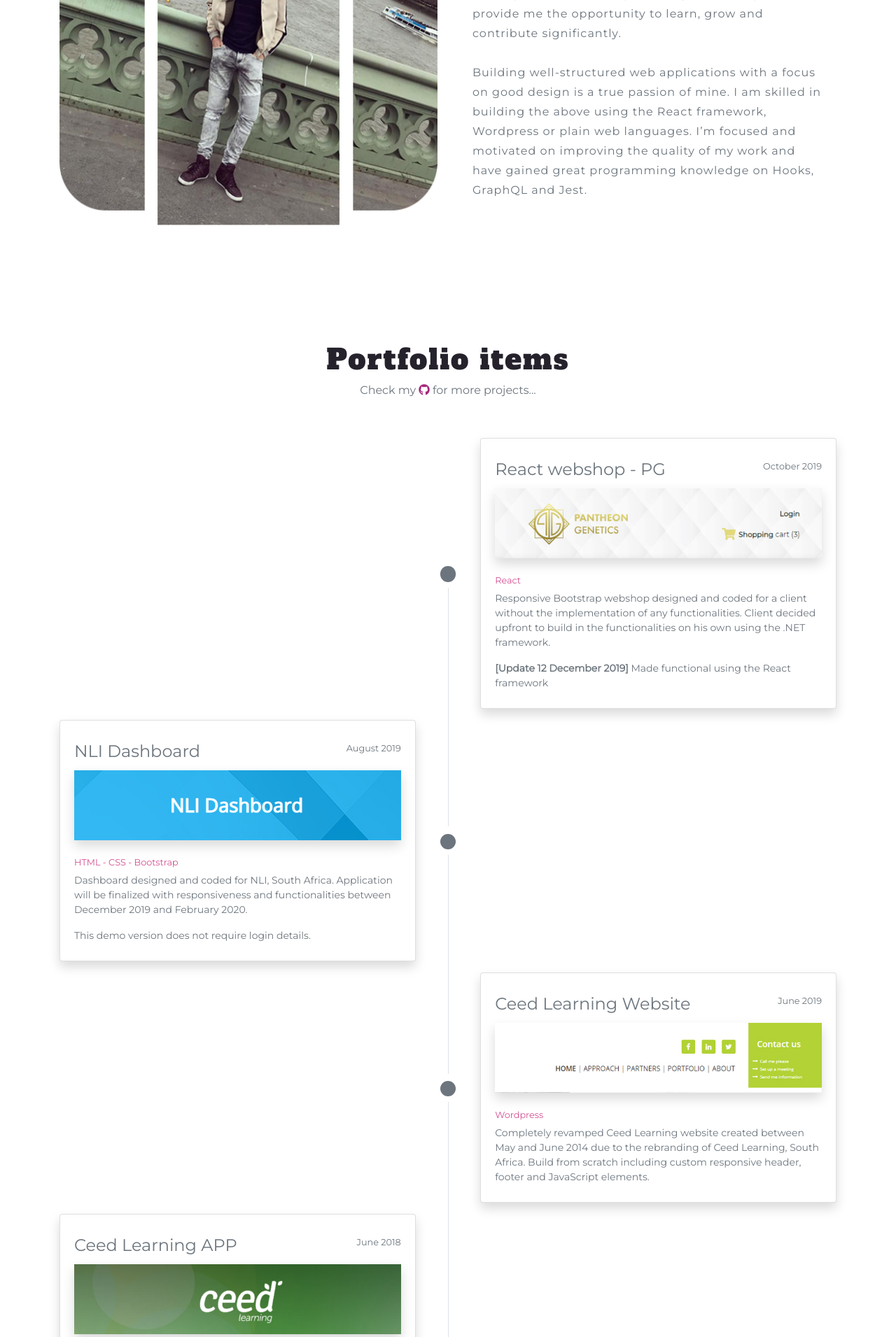
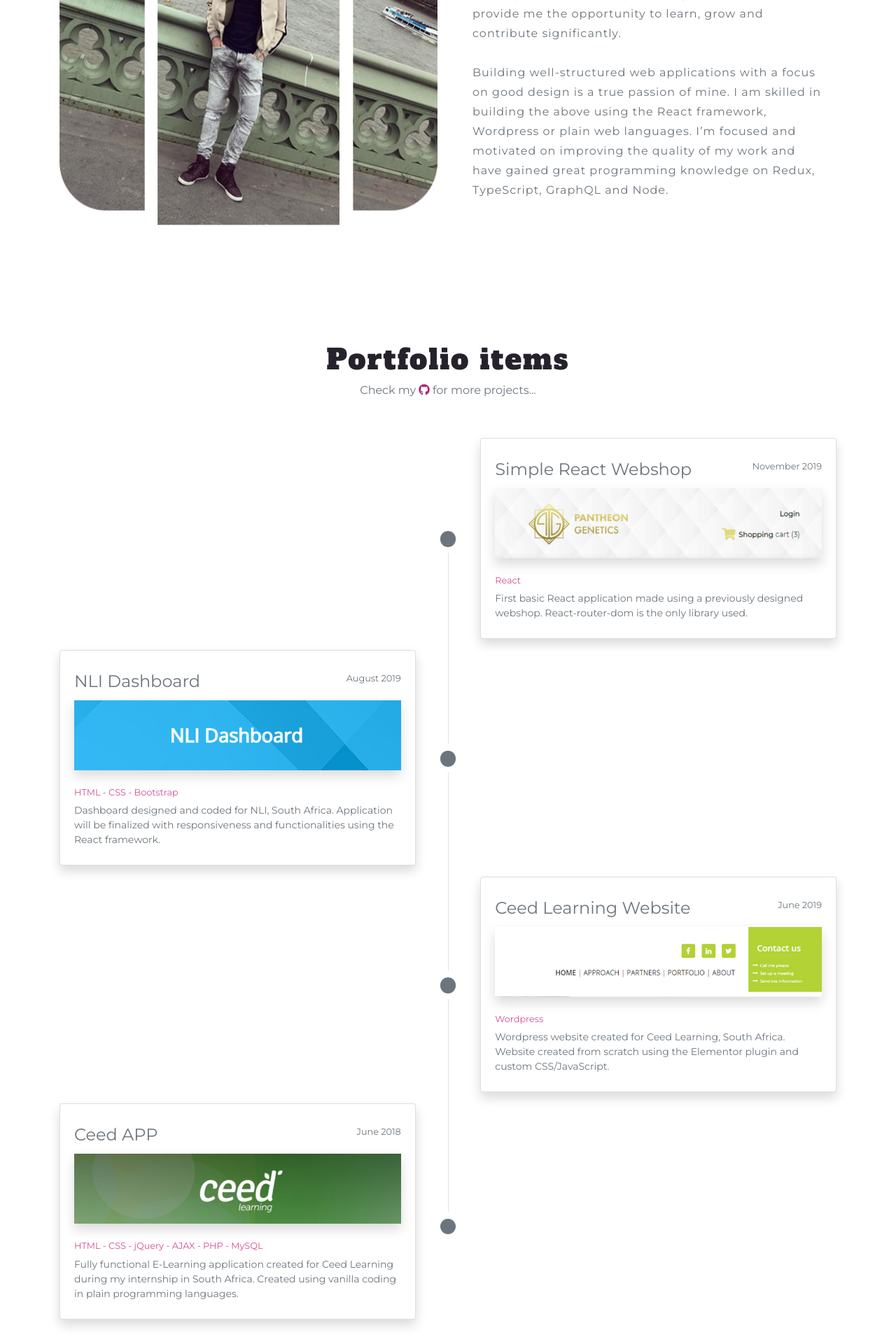
Before and after one commit to yourigruiters/OLD-Portfolio, a PHP site: page / in a window 1280 px wide. Shown: the part 972-2883 px from the top of the page at 70% size. Run offline with PHP 8.4, Linux system fonts and the light colour scheme; some libraries are stand-ins or nearby versions.

Commit message:
Updated 19-feb, changes to content of portfolio and description

```diff
--- a/index.php
+++ b/index.php
@@ -57,7 +57,7 @@
           Building well-structured web applications with a focus on good design is a true passion of mine.
           I am skilled in building the above using the React framework, Wordpress or plain web languages.
           I’m focused and motivated on improving the quality of my work and have gained great programming
-          knowledge on Hooks, GraphQL and Jest.
+          knowledge on Redux, TypeScript, GraphQL and Node.
         </p>
       </div>
     </div>
@@ -95,12 +95,11 @@
       <div class="col-sm py-2">
         <div class="card shadow" id="webshop">
           <a href="http://webshop.yourigruiters.com" target="_blank" class="effect"><div class="card-body">
-              <div class="float-right text-muted small">October 2019</div>
-              <h4 class="card-title text-muted">React webshop - PG</h4>
+              <div class="float-right text-muted small">November 2019</div>
+              <h4 class="card-title text-muted">Simple React Webshop</h4>
               <img src="images/portfolio/webshop.jpg" alt="webshop" class="mb-4 img-fluid shadow">
               <h4 class="first small">React</h4>
-              <p class="card-text grey">Responsive Bootstrap webshop designed and coded for a client without the implementation of any functionalities. Client decided upfront to build in the functionalities on his own using the .NET framework.</p>
-              <p class="card-text grey"><span class="font-weight-bold">[Update 12 December 2019]</span> Made functional using the React framework</p>
+              <p class="card-text grey">First basic React application made using a previously designed webshop. React-router-dom is the only library used. </p>
           </div></a>
         </div>
       </div>
@@ -114,8 +113,7 @@
             <h4 class="card-title text-muted">NLI Dashboard</h4>
             <img src="images/portfolio/nli.jpg" alt="nli" class="mb-4 img-fluid shadow">
             <h4 class="first small">HTML - CSS - Bootstrap</h4>
-            <p class="card-text grey">Dashboard designed and coded for NLI, South Africa. Application will be finalized with responsiveness and functionalities between December 2019 and February 2020.</p>
-            <p class="card-text grey">This demo version does not require login details.</p>
+            <p class="card-text grey">Dashboard designed and coded for NLI, South Africa. Application will be finalized with responsiveness and functionalities using the React framework.</p>
           </div></a>
         </div>
       </div>
@@ -157,7 +155,7 @@
               <h4 class="card-title text-muted">Ceed Learning Website</h4>
               <img src="images/portfolio/ceedlearning.jpg" alt="ceedlearning" class="mb-4 img-fluid shadow">
               <h4 class="first small">Wordpress</h4>
-              <p class="card-text grey">Completely revamped Ceed Learning website created between May and June 2014 due to the rebranding of Ceed Learning, South Africa. Build from scratch including custom responsive header, footer and JavaScript elements.</p>
+              <p class="card-text grey">Wordpress website created for Ceed Learning, South Africa. Website created from scratch using the Elementor plugin and custom CSS/JavaScript.</p>
           </div></a>
         </div>
       </div>
@@ -169,12 +167,10 @@
         <div class="card shadow" id="ceedapp">
           <a href="http://ceedapp.yourigruiters.com" target="_blank" class="effect"><div class="card-body">
             <div class="float-right text-muted small">June 2018</div>
-            <h4 class="card-title text-muted">Ceed Learning APP</h4>
+            <h4 class="card-title text-muted">Ceed APP</h4>
             <img src="images/portfolio/ceedapp.jpg" alt="ceedapp" class="mb-4 img-fluid shadow">
             <h4 class="first small">HTML - CSS - jQuery - AJAX - PHP - MySQL</h4>
-            <p class="card-text grey">Fully functional E-Learning application created for Ceed Learning during my internship at Ceed in South Africa. The application contains learning courses, quizzes, a discussion section and user accounts for both users and administrators. </p>
-            <p class="card-text grey">This application contains both front-end and back-end sides which can be accessed in the demo version available on my portfolio.  </p>
-            <p class="card-text grey">This demo version does not require login details.</p>
+            <p class="card-text grey">Fully functional E-Learning application created for Ceed Learning during my internship in South Africa. Created using vanilla coding in plain programming languages. </p>
         </div></a>
         </div>
       </div>
```
